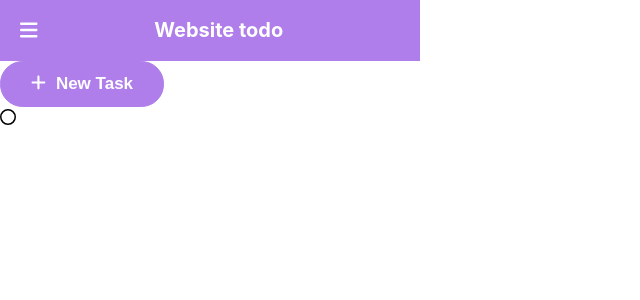
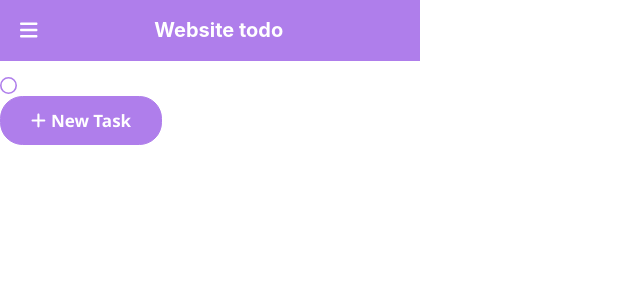
Before and after one commit to vinhvanvu/hangs-todo, a React (Create React App) app: page / in a window 1280 px wide. Shown: the top 300 px of the page, without its empty margins (0-640 px from the left). Built offline with nearby package versions, Linux system fonts and the light colour scheme.

Commit message:
styled the checkbox

```diff
--- a/src/Components/Checkbox/Checkbox.css
+++ b/src/Components/Checkbox/Checkbox.css
@@ -0,0 +1,4 @@
+#checkbox {
+    color: #AF7EEB;
+    font-size: 17px;
+}
--- a/src/Components/Checkbox/Checkbox.jsx
+++ b/src/Components/Checkbox/Checkbox.jsx
@@ -5,7 +5,7 @@ import './Checkbox.css';
 
 export default function Checkbox(props) {
     return (
-        <div onClick={props.onClick}>
+        <div onClick={props.onClick} id='checkbox'>
             {props.checked ? <FontAwesomeIcon icon={faCircleCheck} />:< FontAwesomeIcon icon={faCircle} />}
         </div>
     )
--- a/src/Components/NewTaskButton/NewTaskButton.css
+++ b/src/Components/NewTaskButton/NewTaskButton.css
@@ -1,6 +1,7 @@
 .new-task-button {
     color: #fff;
     font-size: 17px;
+    font-family: 'Segoe UI', Tahoma, Geneva, Verdana, sans-serif;
     font-weight: bold;
     background-color: #AF7EEB;
     border: 1px solid #AF7EEB;
@@ -10,5 +11,5 @@
 }
 
 #plus-sign {
-    padding-right: 10px;
+    padding-right: 5px;
 }
--- a/src/Components/TodoList/TodoList.css
+++ b/src/Components/TodoList/TodoList.css
@@ -0,0 +1,3 @@
+.todo-list {
+    margin-top: 15px;
+}
--- a/src/Components/TodoList/TodoList.jsx
+++ b/src/Components/TodoList/TodoList.jsx
@@ -12,9 +12,9 @@ export default function TodoList() {
     }
 
     return (
-        <div>
+        <div className='todo-list'>
+            <Checkbox onClick={handleChecked} checked={Checked}/>
             <NewTaskButton />
-            <Checkbox onClick={handleChecked} checked={Checked}/>
         </div>
     )
 }
```
